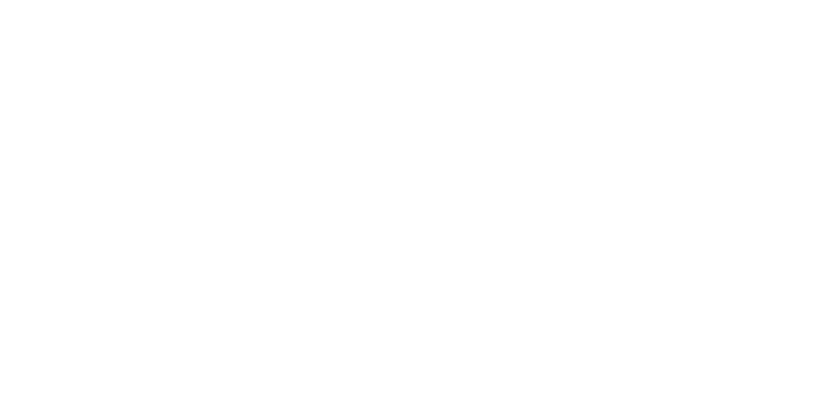
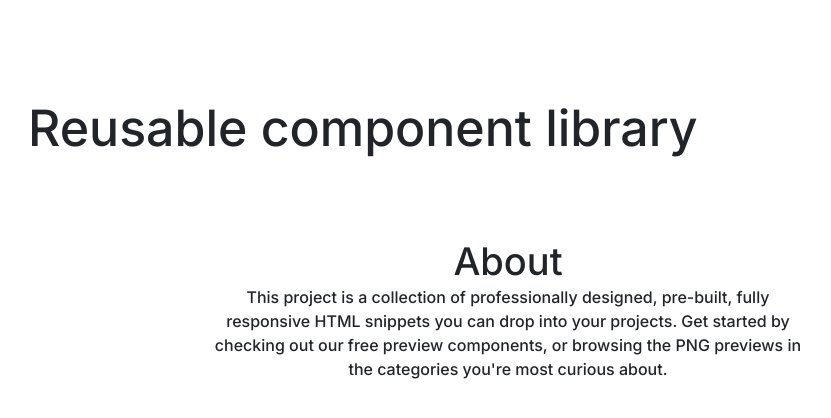
Before and after one commit to js-tasks-ru/htmlcss-20230124_lavrovfp1995, a website: page index.html in a window 1280 px wide. Shown: the whole page, without its empty margins (132-963 px from the left). Drawn offline with Linux system fonts and the light colour scheme.

Commit message:
added  mockup_page

```diff
--- a/assets/css/main.css
+++ b/assets/css/main.css
@@ -1,5 +1,8 @@
 @import '../fonts/fonts.css';
 
+@import url('https://fonts.googleapis.com/css2?family=Inter:wght@500&display=swap');
+
+@import '../../components/page/page.css';
 :root {
     --white: #ffffff;
     --black: #212429;
--- /dev/null
+++ b/components/page/page.css
@@ -0,0 +1,43 @@
+*{
+    margin: 0;
+    padding: 0;
+    box-sizing: border-box;
+}
+
+
+.header__title{
+    font-family: 'Inter';
+    font-style: normal;
+    font-weight: 500;
+    font-size: 50px;
+    line-height: 64px;
+    padding: 96px 0px 77px 160px;
+    color: #212429;
+}
+
+.main__footer{
+    display: flex;
+    justify-content: center;
+    align-items: center;
+    flex-direction: column;
+}
+
+.footer__title{
+    font-family: 'Inter';
+    font-style: normal;
+    font-weight: 500;
+    font-size: 38px;
+    line-height: 48px;
+    color:#212429;
+}
+
+.footer__description{
+    max-width: 600px;
+    font-family: 'Inter';
+    font-style: normal;
+    font-weight: 400;
+    font-size: 16px;
+    line-height: 24px;
+    text-align: center;
+    color: #212429;
+}
--- a/index.html
+++ b/index.html
@@ -1,10 +1,26 @@
 <!DOCTYPE html>
-<!-- Главная страница -->
-<html lang="ru">
-    <head>
-        <link rel="stylesheet" href="./assets/css/main.css">
-    </head>
-    <body>
+<html lang="en">
+<head>
+    <meta charset="UTF-8">
+    <meta http-equiv="X-UA-Compatible" content="IE=edge">
+    <meta name="viewport" content="width=device-width, initial-scale=1.0">
+    <link rel="stylesheet" href="assets/css/main.css">
+    <title>Document</title>
+</head>
+<body>
+    <div class="page">
+        <header class="main__header">
+            <h1 class="header__title">Reusable component library</h1>
+        </header>
+        <main>
 
-    </body>
+        </main>
+        <footer class="main__footer">
+            <h2 class="footer__title">About</h2>
+            <div class="footer__description">
+                This project is a collection of professionally designed, pre-built, fully responsive HTML snippets you can drop into your projects. Get started by checking out our free preview components, or browsing the PNG previews in the categories you're most curious about.
+            </div>
+        </footer>
+    </div>
+</body>
 </html>
```
